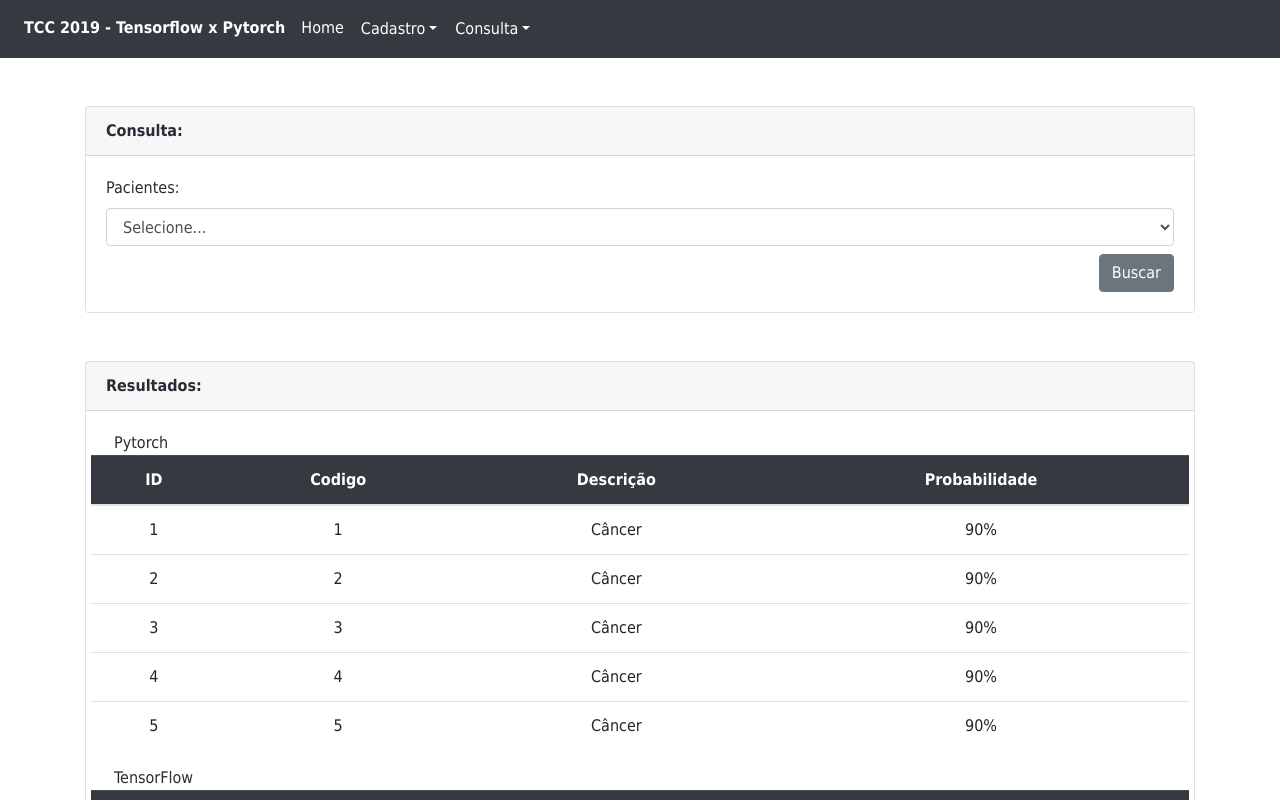
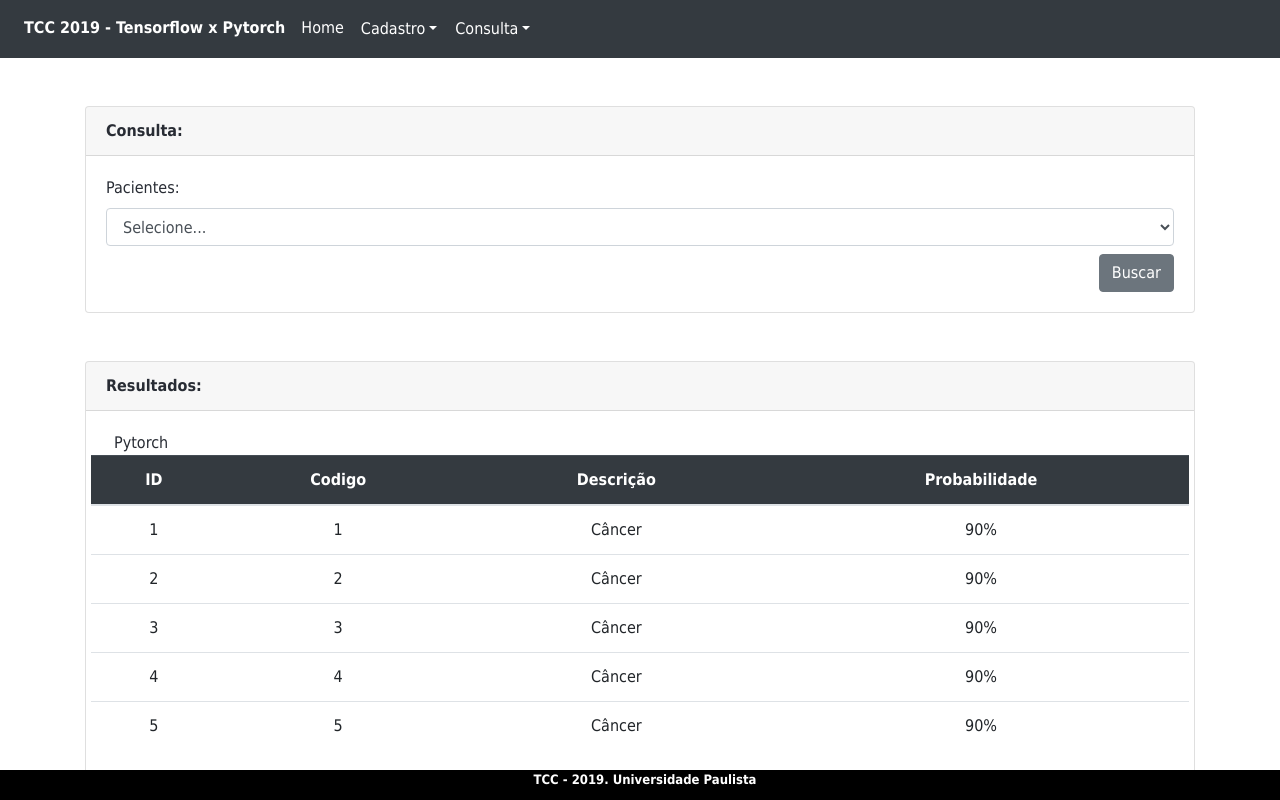
Before and after one commit to matheusangelo/material-bootstrap-react, a React (Create React App) app: page /resultados in a window 1280 px wide. Shown: the top 800 px of the page. Built offline with nearby package versions, Linux system fonts and the light colour scheme.

Commit message:
Ajuste footer

```diff
--- a/src/App.css
+++ b/src/App.css
@@ -27,3 +27,18 @@
     transform: rotate(360deg);
   }
 }
+
+.footer {
+  height: 30px;
+  position: fixed;
+  left: 0;
+  bottom: 0;
+  width: 100%;
+  font-size: small;
+  font-weight: bold;
+  padding-top: -5px;
+  padding-left: 10px;
+  vertical-align: middle;
+  color: white;
+  background-color: black;
+}
--- a/src/App.js
+++ b/src/App.js
@@ -5,21 +5,21 @@
 import ConsultaPaciente from './components/Paciente/ConsultaPaciente';
 import Resultados from './components/resultados/Resultados';
 import NavBarTopo from './components/navbar/topo';
+import Footer from './components/footer/Footer';
 
 class App extends Component {
   render() {
     return (
       <div className="App">
-        <header>
-          <NavBarTopo></NavBarTopo>
-        </header>
+        <NavBarTopo />
         <div className="main-container" style={{ "align": "center" }}>
           <Switch>
-          <Route path="/" exact component={ConsultaPaciente} />
+            <Route path="/" exact component={ConsultaPaciente} />
             <Route path="/prontuario" exact component={Prontuario} />
             <Route path="/resultados" exact component={Resultados} />
           </Switch>
         </div>
+        <Footer />
       </div>
     );
   }
--- a/src/components/Paciente/ConsultaPaciente.jsx
+++ b/src/components/Paciente/ConsultaPaciente.jsx
@@ -105,7 +105,7 @@
         return (
             <div>
                 <Container fluid >
-                    <Table className="mt-5">
+                    <Table bordered className="mt-5">
                         <thead>
                             Pacientes
                             <tr>
--- /dev/null
+++ b/src/components/footer/Footer.jsx
@@ -0,0 +1,14 @@
+import React, { Component } from 'react';
+
+class Footer extends Component {
+    render() {
+        return (
+            <div className="footer">
+                <span>
+                    TCC - 2019. Universidade Paulista
+                </span>
+            </div>
+        )
+    }
+}
+export default Footer;
```
